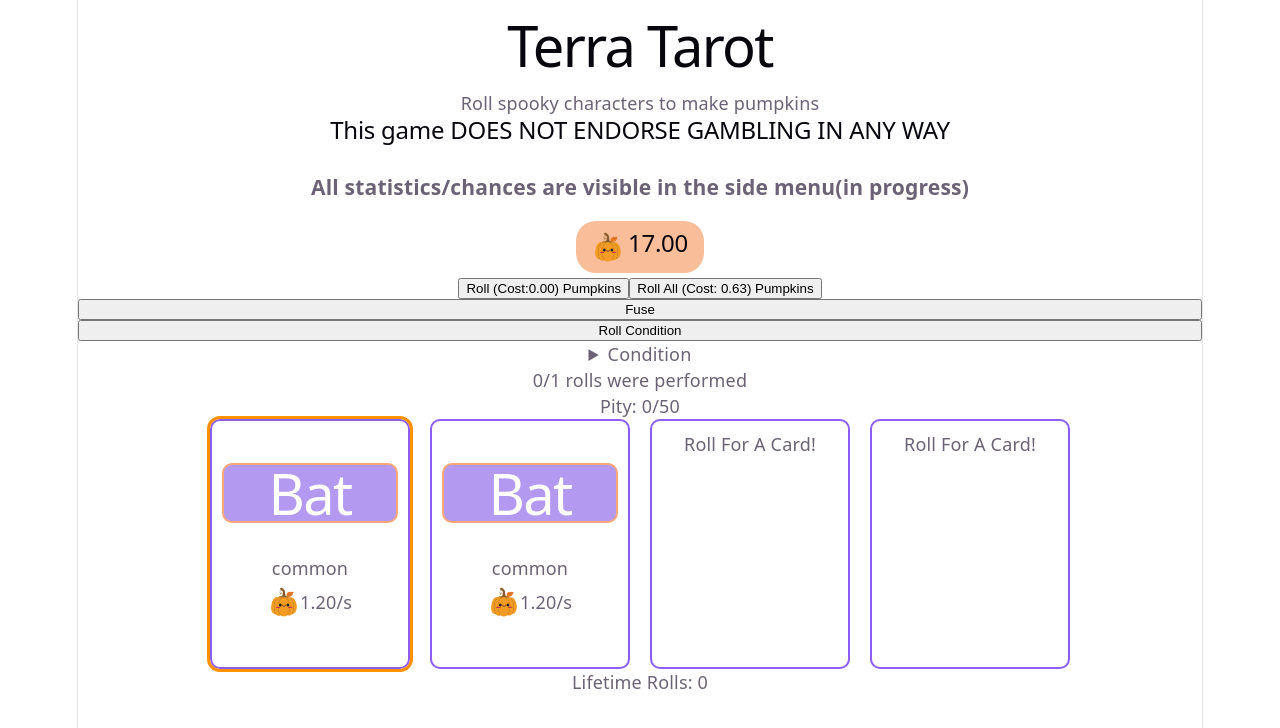
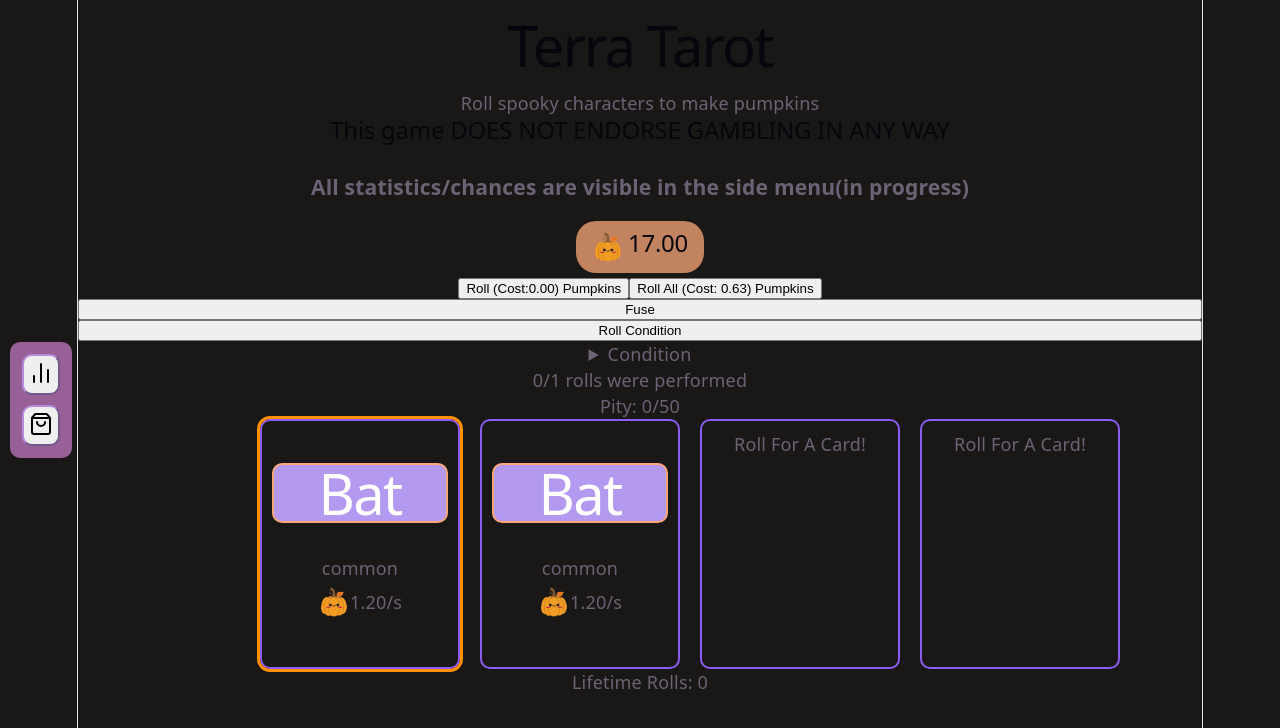
Before and after one commit to Scripting-Java/TerraTarot, a React (Vite) app: page / in a window 1280 px wide. Shown: the top 728 px of the page. Built offline with nearby package versions, Linux system fonts and the light colour scheme.

Commit message:
Sidebar scaffolding

```diff
--- a/package.json
+++ b/package.json
@@ -10,6 +10,7 @@
     "preview": "vite preview"
   },
   "dependencies": {
+    "lucide-react": "^1.69.0",
     "react": "^19.3.1",
     "react-dom": "^19.3.1"
   },
--- a/src/App.css
+++ b/src/App.css
@@ -9,3 +9,11 @@
     width: fit-content;
     margin: 0 auto;
 }
+
+body{
+    background-color: rgb(26, 23, 23);
+}
+
+.cards{
+    margin-left: 100px;
+}
--- a/src/App.tsx
+++ b/src/App.tsx
@@ -8,6 +8,8 @@ import { getRollCost, start, getIncomeCards } from './data/money'
 import formatMoney from './utils/moneyFormatter'
 import { fuseCards, canFuse } from './utils/fusion'
 import pumpkinImg from '../src/assets/pumpkin.png'
+import Sidebar from './components/sidebar/sidebar'
+
 
 function App() {
   const [slots, setSlots] = useState<(card | null)[]>(loadGame())
@@ -202,8 +204,8 @@ function App() {
       <h2>This game DOES NOT ENDORSE GAMBLING IN ANY WAY</h2>
       <h3>All statistics/chances are visible in the side menu(in progress)</h3>
       <div className='pumpkinImg'>
-      <img src={pumpkinImg} className='pumpkin'/>
-      <h2>{formatMoney(pumpkin)}</h2>
+        <img src={pumpkinImg} className='pumpkin' />
+        <h2>{formatMoney(pumpkin)}</h2>
       </div>
       <div>
         <button onClick={rollSlot} disabled={pumpkin < getRollCost(totRolls)}>Roll (Cost:{formatMoney(getRollCost(totRolls))}) Pumpkins</button>
@@ -225,10 +227,15 @@ function App() {
       ) : (
         <p>{totRolls - prevRolls} rolls were performed</p>)}
       <p>Pity: {rollNum}/50</p>
+      <div className='cards'>
       <CardSlot slots={slots} slot={slotIndex} setSlot={setSlotIndex}></CardSlot>
+      </div>
       <div>
         <p>Lifetime Rolls: {totRolls}</p>
       </div>
+
+        <Sidebar />
+
     </>
   )
 }
--- /dev/null
+++ b/src/components/sidebar/Shopbar.tsx
@@ -0,0 +1,8 @@
+function Shopbar(){
+    return(
+        <div>
+            <p>Shop</p>
+        </div>
+    )
+}
+export default Shopbar
--- /dev/null
+++ b/src/components/sidebar/Statbar.tsx
@@ -0,0 +1,8 @@
+function Statbar(){
+    return(
+        <div>
+            <h2>Statistics</h2>
+        </div>
+    )
+}
+export default Statbar
--- /dev/null
+++ b/src/components/sidebar/sidebar.css
@@ -0,0 +1,17 @@
+.sidebar{
+    position:fixed;
+    left:10px;
+    top:50%;
+    transform: translateY(-50%);
+    display: flex;
+    background-color: rgb(151, 96, 151);
+    padding: 12px;
+    gap: 10px;
+    border-radius: 10px;
+    flex-direction: column;
+}
+.button{
+    border-radius: 10px;
+    padding:5px;
+    border-color: rgb(183, 140, 223);
+}
--- /dev/null
+++ b/src/components/sidebar/sidebar.tsx
@@ -0,0 +1,25 @@
+import { useState } from "react";
+import './sidebar.css'
+import Statbar from "./Statbar"
+import Shopbar from "./Shopbar"
+import { ChartNoAxesColumn, ShoppingBag } from 'lucide-react'
+
+function Sidebar(){
+    const [tab, setTab] = useState<"stats"|"shop"|"none">("none")
+    function toggle(panel:"stats"|"shop"){
+        if(tab===panel)
+            setTab("none")
+        else
+            setTab(panel)
+    }
+    return(
+        <div className="sidebar">
+            <button className="button" onClick={()=>toggle("stats")}><ChartNoAxesColumn size={24}></ChartNoAxesColumn></button>
+            <button className="button" onClick ={()=>toggle("shop")}><ShoppingBag size={24}></ShoppingBag></button>
+            {tab==="stats"&&<Statbar />}
+            {tab==="shop"&&<Shopbar />}
+        </div>
+    )
+
+}
+export default Sidebar
```
Also changed, not shown: 1 other file (tests, documents, lock files or other folders).
